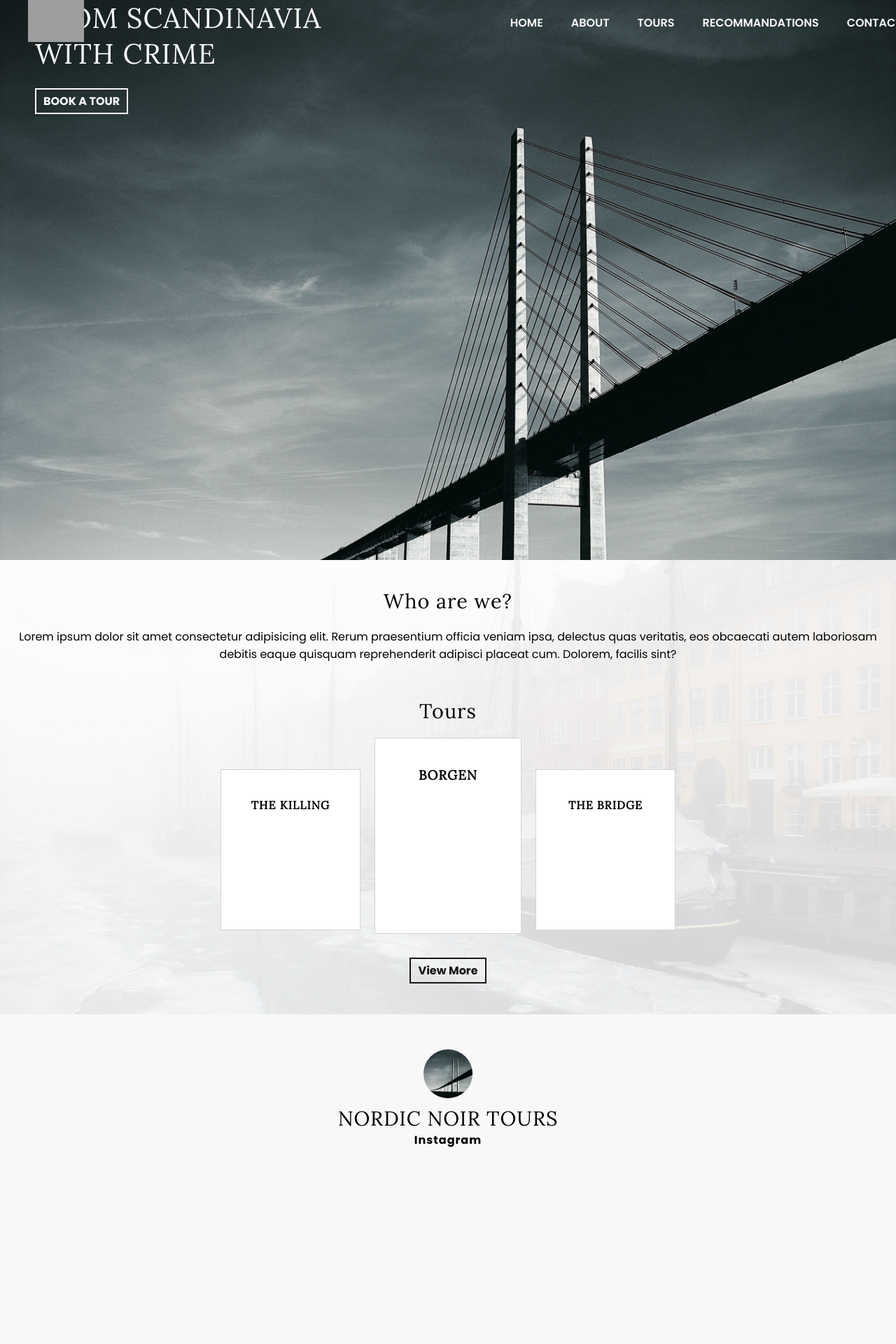
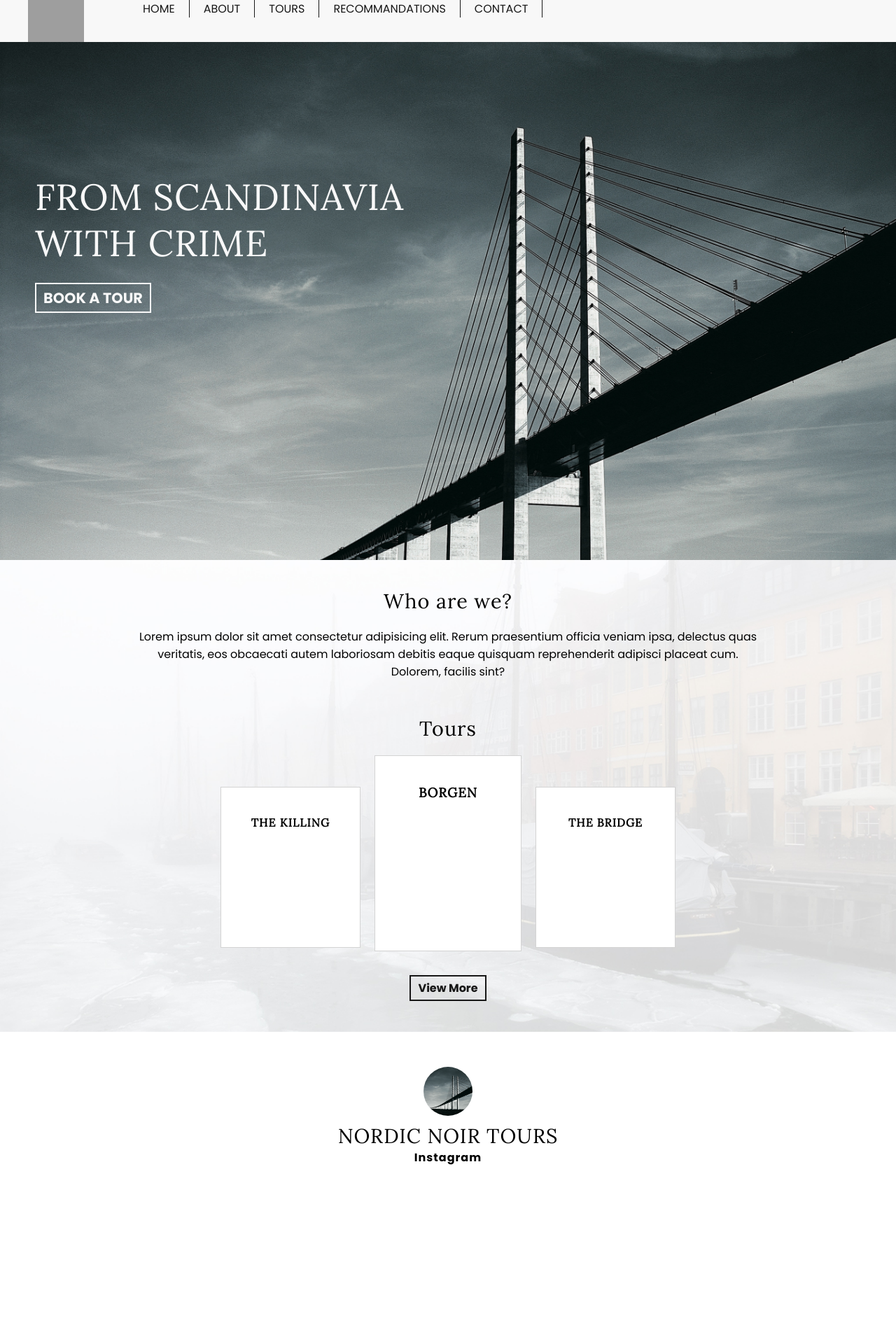
Before and after one commit to EduardCarmocanu/nordic-noir, a PHP site: page / in a window 1280 px wide. Shown: the top 1920 px of the page at 70% size. Run offline with PHP 8.4, Linux system fonts and the light colour scheme; some libraries are stand-ins or nearby versions; grey boxes are pictures that could not be loaded.

Commit message:
SASS generated CSS

```diff
--- a/css/main.css
+++ b/css/main.css
@@ -355,9 +364,17 @@
 .first-section {
   background-image: url("/assets/2.jpg");
   background-position: top !important; }
+  .first-section div {
+    margin-top: 31vh;
+    font-size: 1.3em; }
+    .first-section div .CTA-btn-white {
+      width: 150px;
+      text-align: center; }
 
 .second-section {
   background-image: url("/assets/1.jpg"); }
+  .second-section .description {
+    max-width: 70%; }
   .second-section .tours-cards-section section {
     width: 200px;
     height: 230px;
@@ -431,7 +477,6 @@
   padding: 0; }
 
 body {
-  background: #f8f8f8;
   overflow-x: hidden; }
 
 a {
@@ -446,13 +491,21 @@
   top: 0;
   left: 0;
   z-index: 9999;
-  transition: all 0.1s ease-in-out; }
+  transition: all 0.1s ease-in-out;
+  background-color: #f8f8f8; }
   nav figure {
     height: 60px; }
   nav .big-nav ul {
-    color: #f8f8f8;
-    font-weight: 600;
-    padding-left: 46vw; }
+    color: #171717;
+    font-weight: 400;
+    padding-left: 5vw; }
+    nav .big-nav ul li {
+      border-right: 1px solid #171717;
+      padding: 0 20px 0 20px;
+      transition: all 0.1s ease-in-out; }
+    nav .big-nav ul li:hover {
+      color: red;
+      border-right: 1px solid red; }
   nav .small-nav .fa {
     font-size: 30px;
     z-index: 11; }
```
Also changed, not shown: other parts of css/main.css (+47 -9 lines).
